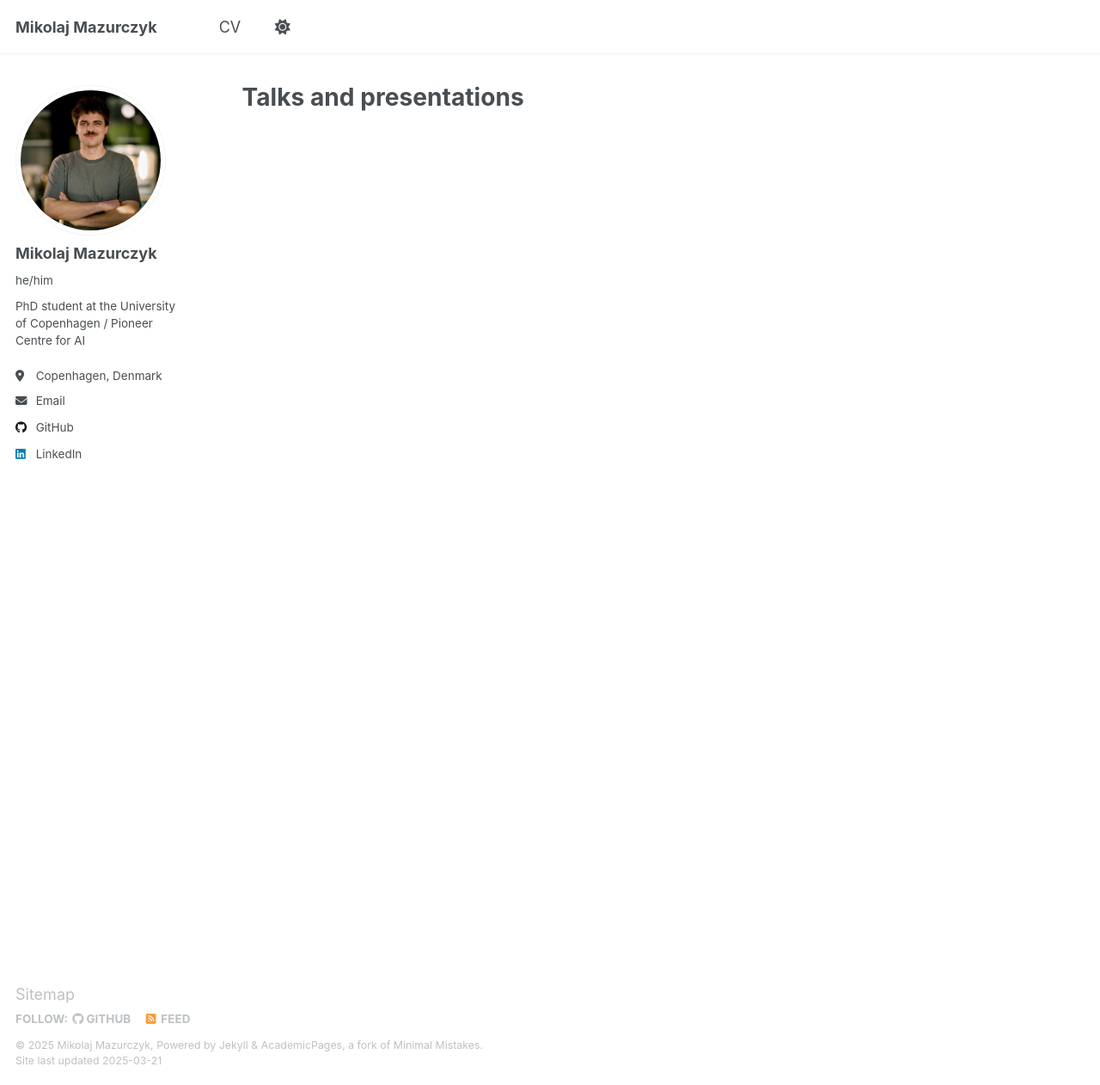
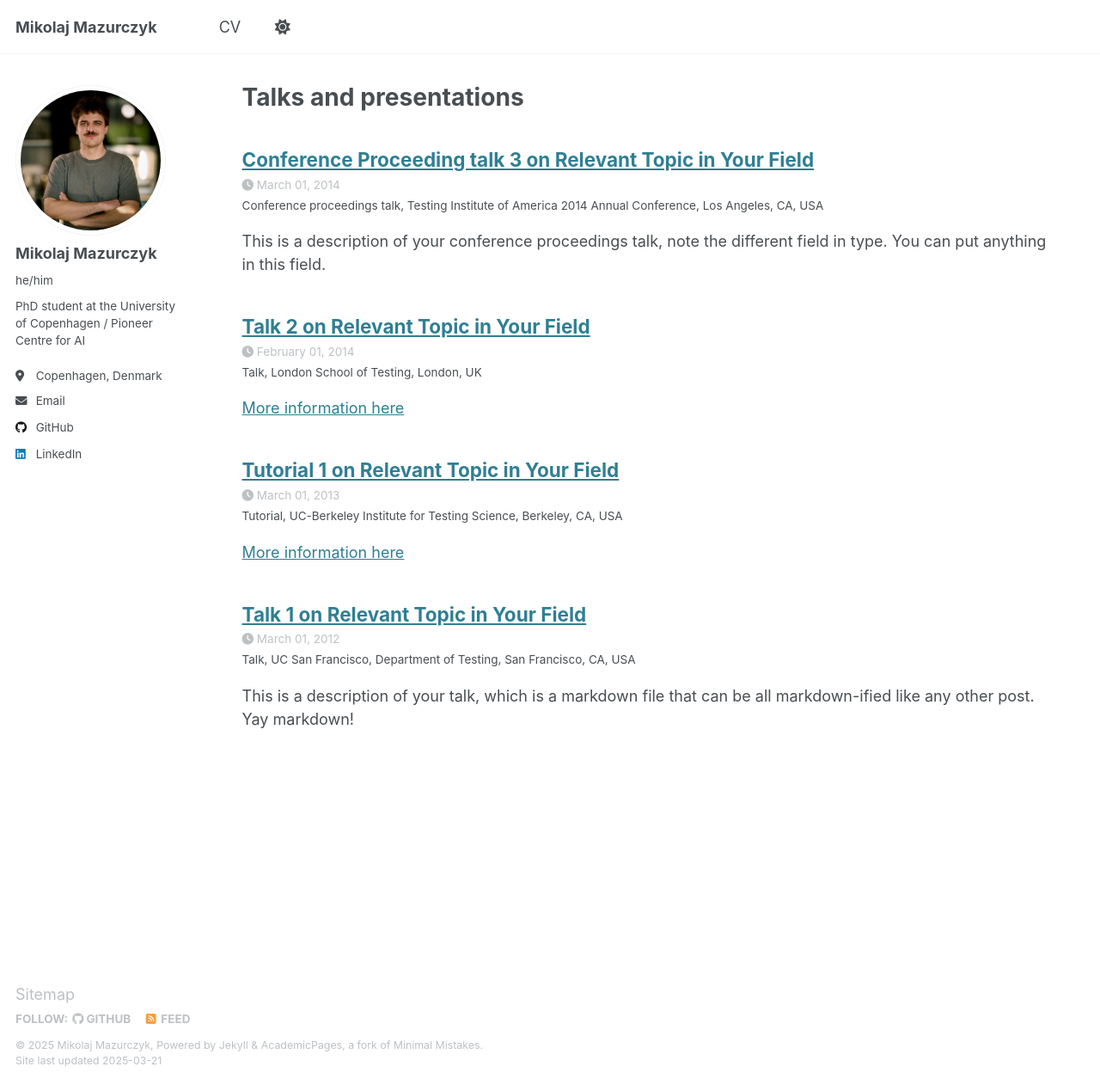
Before and after one commit to mikmaz/mikmaz.github.io, a Jekyll site: the page built from _pages/talks.html, in a window 1280 px wide and 1262 px high. Shown: the whole window at 86% size. Built offline with Jekyll 4.4.1, drawn with Linux system fonts in a browser that asks for light colours; part of the change alters nothing that is shown.

Commit message:
Update main page

```diff
--- a/_config.yml
+++ b/_config.yml
@@ -212,76 +212,76 @@ kramdown:
 
 
 # These settings control the types of collections used by the template
-# collections:
-#   teaching:
-#     output: true
-#     permalink: /:collection/:path/
-#   publications:
-#     output: true
-#     permalink: /:collection/:path/
-#   portfolio:
-#     output: true
-#     permalink: /:collection/:path/
-#   talks:
-#     output: true
-#     permalink: /:collection/:path/
+collections:
+ teaching:
+   output: true
+   permalink: /:collection/:path/
+ publications:
+   output: true
+   permalink: /:collection/:path/
+ portfolio:
+   output: true
+   permalink: /:collection/:path/
+ talks:
+   output: true
+   permalink: /:collection/:path/
 
 
 # These settings control how pages and collections are included in the site
-#defaults:
-#  # _posts
-#  - scope:
-#      path: ""
-#      type: posts
-#    values:
-#      layout: single
-#      author_profile: true
-#      read_time: true
-#      comments: true
-#      share: true
-#      related: true
-#  # _pages
-#  - scope:
-#      path: ""
-#      type: pages
-#    values:
-#      layout: single
-#      author_profile: true
-#  # _teaching
-#  - scope:
-#      path: ""
-#      type: teaching
-#    values:
-#      layout: single
-#      author_profile: true
-#      share: true
-#      comments: true
-#  # _publications
-#  - scope:
-#      path: ""
-#      type: publications
-#    values:
-#      layout: single
-#      author_profile: true
-#      share: true
-#      comments: true
-#  # _portfolio
-#  - scope:
-#      path: ""
-#      type: portfolio
-#    values:
-#      layout: single
-#      author_profile: true
-#      share: true
-#      comment: true
-#  # _talks
-#  - scope:
-#      path: ""
-#      type: talks
-#    values:
-#      layout: talk
-#      author_profile: true
-#      share: true
+defaults:
+  # _posts
+  - scope:
+      path: ""
+      type: posts
+    values:
+      layout: single
+      author_profile: true
+      read_time: true
+      comments: true
+      share: true
+      related: true
+  # _pages
+  - scope:
+      path: ""
+      type: pages
+    values:
+      layout: single
+      author_profile: true
+  # _teaching
+  - scope:
+      path: ""
+      type: teaching
+    values:
+      layout: single
+      author_profile: true
+      share: true
+      comments: true
+  # _publications
+  - scope:
+      path: ""
+      type: publications
+    values:
+      layout: single
+      author_profile: true
+      share: true
+      comments: true
+  # _portfolio
+  - scope:
+      path: ""
+      type: portfolio
+    values:
+      layout: single
+      author_profile: true
+      share: true
+      comment: true
+  # _talks
+  - scope:
+      path: ""
+      type: talks
+    values:
+      layout: talk
+      author_profile: true
+      share: true
 
 
 # Sass/SCSS
```
